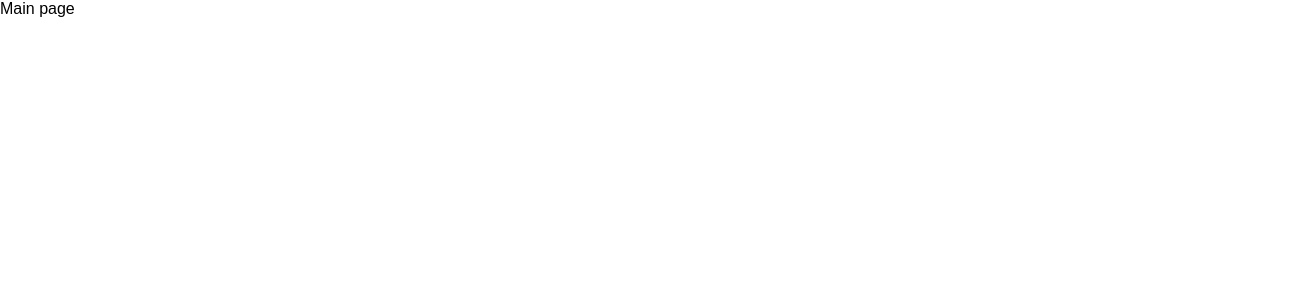
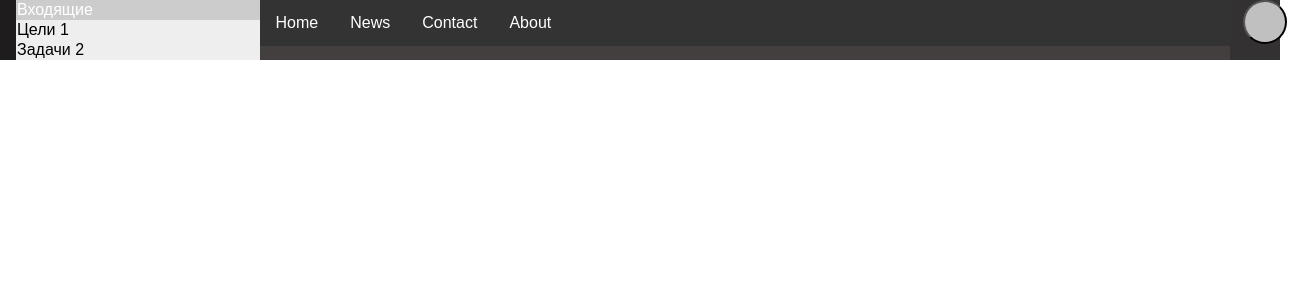
Before and after one commit to Perfectrum/psycho, a React (Create React App) app in the folder frontend/: page / in a window 1280 px wide. Both pictures are taken after a click on the button "Login". Shown: the top 300 px of the page, 1301 px wide, since content can reach past the window. Built offline with nearby package versions, Linux system fonts and the light colour scheme; a web font is replaced by a local one.

Commit message:
main page

```diff
--- a/frontend/src/pages/Main.js
+++ b/frontend/src/pages/Main.js
@@ -1,4 +1,29 @@
+import "./main.css"
 
 export function Main() {
-    return (<div>Main page</div>);
+    return (
+    <div className="flex-container">
+        <div id="left_menu">
+             <div  className="items" >
+                <a href="#" className="active">Входящие</a>
+                <a href="#">Цели 1</a>
+                <a href="#">Задачи 2</a>
+        </div>
+
+        </div>
+        <div id="center">
+        <ul>
+            <li><a className="active" href="#home">Home</a></li>
+            <li><a href="#news">News</a></li>
+            <li><a href="#contact">Contact</a></li>
+            <li><a href="#about">About</a></li>
+        </ul>
+
+
+        </div>
+        <div id="right_bar">
+            <button id="avatar" className="user"></button>
+        </div>
+</div>
+);
 }
--- /dev/null
+++ b/frontend/src/pages/main.css
@@ -0,0 +1,90 @@
+
+.flex-container {
+  height: 100%;
+  display: flex;
+  align-items: stretch;
+  background-color: #f1f1f1;
+  justify-content: flex-start;
+  align-items: stretch;
+}
+
+.flex-container > div {
+  background-color: rgb(67, 63, 63);
+  /* color: white; */
+  margin: 0px;
+  /* text-align: center;
+  line-height: 75px;
+  font-size: 30px; */
+  align-items: flex-end;
+}
+
+#left_menu {
+  flex-grow: 2;
+  background-color:rgb(30, 28, 28);
+  align-items: flex-end;
+}
+.items{
+  margin-left: 1em;
+  }
+
+  .items a {
+    background-color: #eee;
+    color: black;
+    display: block;
+    padding: 1px;
+    text-decoration: none;
+  }
+
+  .items a:hover {
+    background-color: #ccc;
+  }
+  .items a.active {
+    background-color: #ccc;
+    color: white;
+  }
+
+#center {
+  flex-grow: 8;
+}
+
+
+ul {
+  list-style-type: none;
+  margin: 0;
+  padding: 0;
+  overflow: hidden;
+  background-color: #333;
+}
+
+li {
+  float: left;
+}
+
+li a {
+  display: block;
+  color: white;
+  text-align: center;
+  padding: 14px 16px;
+  text-decoration: none;
+}
+
+li a:hover {
+  background-color: #111;
+}
+
+
+
+#right_bar {
+  width: 50px;
+  background-color: rgb(51, 49, 49);
+}
+
+
+#avatar
+{
+  padding: 20px;
+  margin-left: 1em;
+  margin-right: 1em;
+  background: silver;
+  border-radius: 100%;
+}
```
Also changed, not shown: 1 other file (tests, documents, lock files or other folders).
